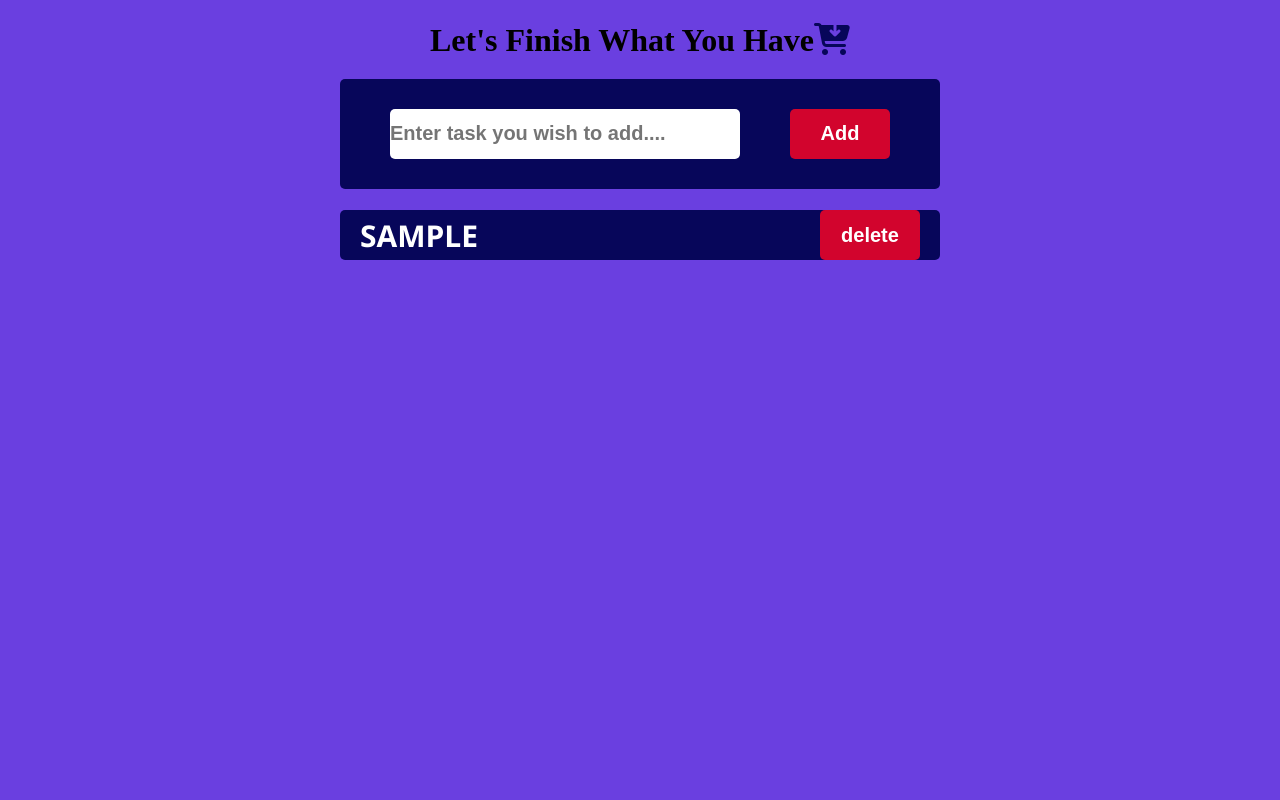
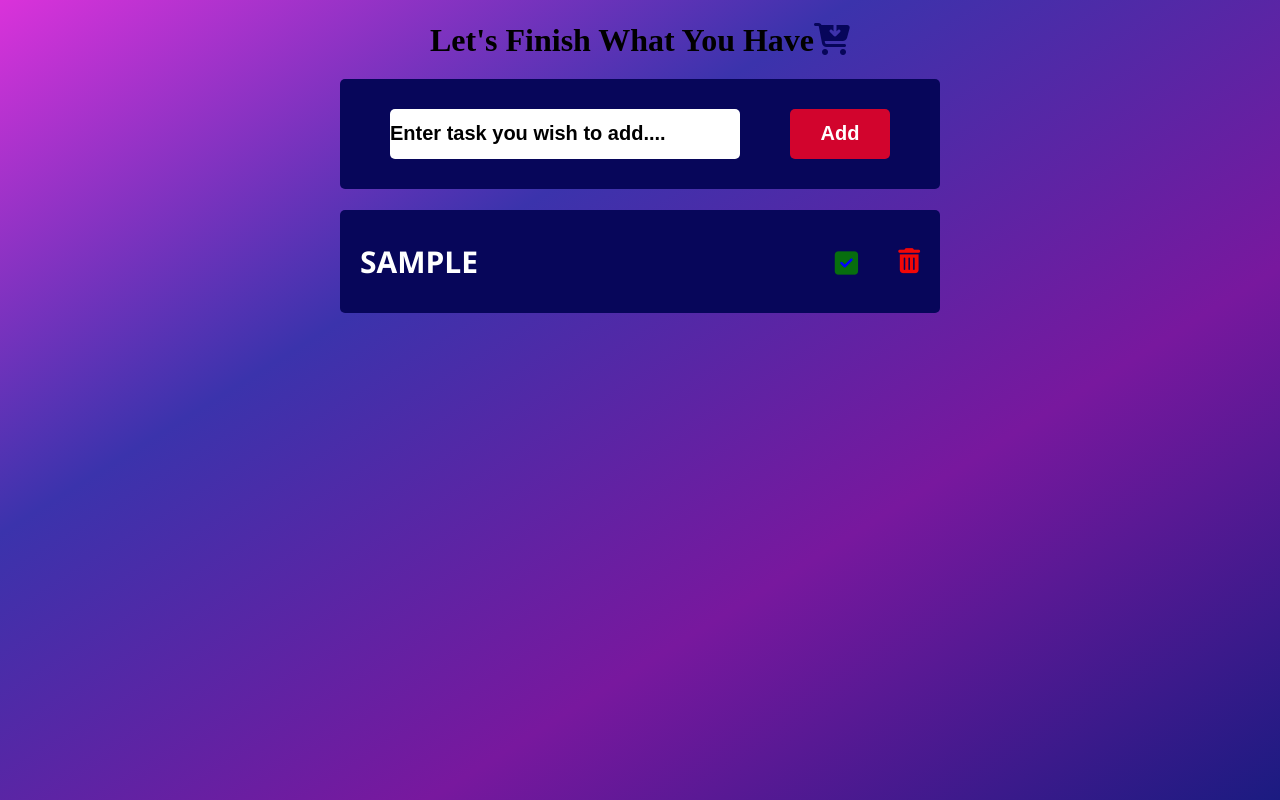
Before and after one commit to ArjunRaveendran8055/taskApp, a React (Vite) app: page / in a window 1280 px wide. Both pictures are taken after typing "Sample" into the empty fields and a click on the button "Add". Built offline with nearby package versions, Linux system fonts and the light colour scheme.

Commit message:
check button remaining

```diff
--- a/src/App.css
+++ b/src/App.css
@@ -10,7 +10,7 @@
   flex-direction: column;
   align-items: center;
   min-height: 100vh;
-  background-color: #6a3fe0;
+  background-image: linear-gradient(to bottom right,rgb(218, 50, 218),rgb(59, 51, 172), rgb(120, 24, 158), rgb(27, 27, 129));
 }
 
 .form-container{
@@ -66,21 +66,13 @@
   background-color: red;
 }
 
-.list-main{
-  width: 600px;
-  display: flex;
-  flex-direction: column;
-  background-color:#07065a;
-  border-radius: 5px;
-  padding: 30px 0px 30px 0px;
-}
 
 .list-row{
   width: 600px;
   display: flex;
   background-color:#07065a;
   border-radius: 5px;
-  padding: 15xpx 0px 15px 0px;
+  padding: 20px 0px 20px 0px;
   justify-content: space-between;
   align-items: center;
   border-radius: 5px;
@@ -92,16 +84,14 @@
 }
 
 .del-btn{
-  width: 100px;
-  height: 50px;
+
   border-radius: 5px;
-  background-color:#D2042D;
   border: none;
-  color: white;
   font-size: 20px;
   font-weight: bold;
   font-family: Arial, Helvetica, sans-serif;
-  margin-right: 20px;
+  background-color:#07065a;
+  margin: 20px;
 }
 .heading{
   margin-bottom: 20px;
@@ -110,3 +100,13 @@
 .item{
   margin-left: 20px;
 }
+
+.check-btn{
+  background-color: blue;
+  border: none;
+  margin: 20px;
+}
+
+::placeholder{
+  color:black;
+}
--- a/src/App.jsx
+++ b/src/App.jsx
@@ -4,33 +4,45 @@ import "./App.css";
 const App = () => {
   const [input, setInput] = useState("");
   const [tasklist, setTasklist] = useState([]);
-
+  const [textstatus, setTextstatus] = useState(true);
+  const [checkActive,setCheckActive]=useState(false)
   const submitHandler = () => {
-    if (input == "") return;
+    if (input == "") {
+      setTextstatus(false)
+      return;
+    }
     if (!tasklist) return;
-
-    setTasklist([...tasklist,input]);
-    console.log(tasklist);
+    setTasklist([...tasklist, input]);
     setInput("");
   };
 
   const deleteHandler = (ind) => {
-    console.log("array is",tasklist)
     setTasklist(
       tasklist.filter((item, index) => {
         if (index != ind) {
           return item;
         }
-      }),
+      })
     );
     setInput("");
+  };
+
+  const onChangeHandler = (e) => {
+    setTextstatus(true)
+    setInput(e.target.value.toUpperCase());
+  };
+
+  const checkHandler = (e) => {
+    setCheckActive(true)
   };
 
   return (
     <div className="main-container">
       <div className="form-container">
         <div className="heading">
-          <h1>Let's Finish What You Have<i
+          <h1>
+            Let's Finish What You Have
+            <i
               className="fa-solid fa-cart-arrow-down fa-shake"
               style={{ color: "#07065a" }}
             />
@@ -43,35 +55,47 @@ const App = () => {
             value={input}
             placeholder="Enter task you wish to add...."
             onChange={(e) => {
-              setInput(e.target.value.toUpperCase());
+              onChangeHandler(e);
             }}
+            style={{background:textstatus?"white":"#FFCCCB"}}
           />
           <button className="btn" onClick={submitHandler}>
             Add
           </button>
         </div>
       </div>
-      {tasklist.length==0? (
+      {tasklist.length == 0 ? (
         <div>
           <h1>No Pending Tasks ...</h1>
         </div>
       ) : (
-
         tasklist.map((item, index) => {
           return (
             <div className="list-row" key={index}>
-                <p className="item">{item}</p>
+              <p className="item" style={{textDecoration: checkActive? 'line-through':'none'}}>{item}</p>
+              <div className="btn-div">
+                <button className="check-btn" onClick={checkHandler}>
+                  <i
+                    className="fa-solid fa-square-check fa-2xl"
+                    style={{ color: "#076e0e" }}
+                  ></i>
+                </button>
                 <button
                   value={index}
                   className="del-btn"
-                  onClick={(e)=>{deleteHandler(index)}}
+                  onClick={(e) => {
+                    deleteHandler(index);
+                  }}
                 >
-                  delete{console.log(tasklist)}
+                  <i
+                    className="fa-solid fa-trash-can fa-lg"
+                    style={{ color: "#f20707" }}
+                  />
                 </button>
+              </div>
             </div>
           );
         })
-
       )}
     </div>
   );
```
Lines whose indentation alone changed are shown as unchanged.
